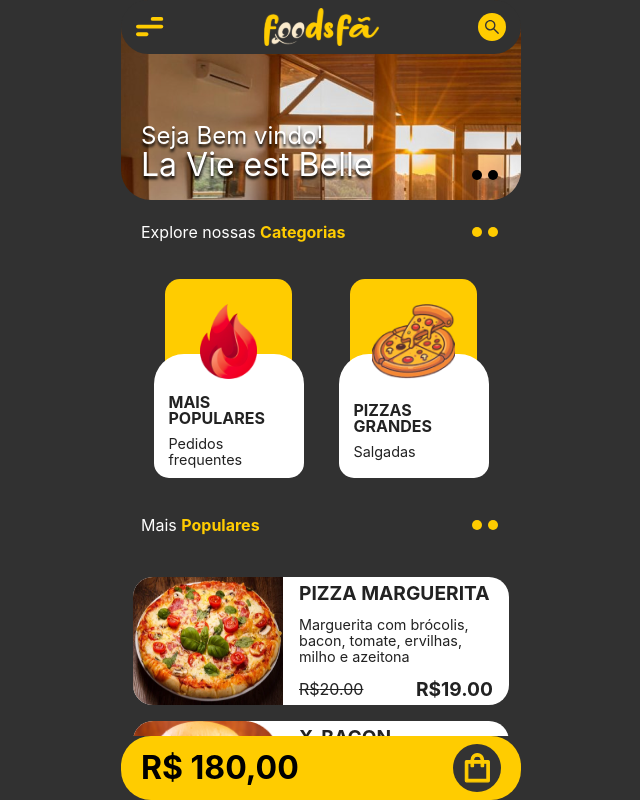
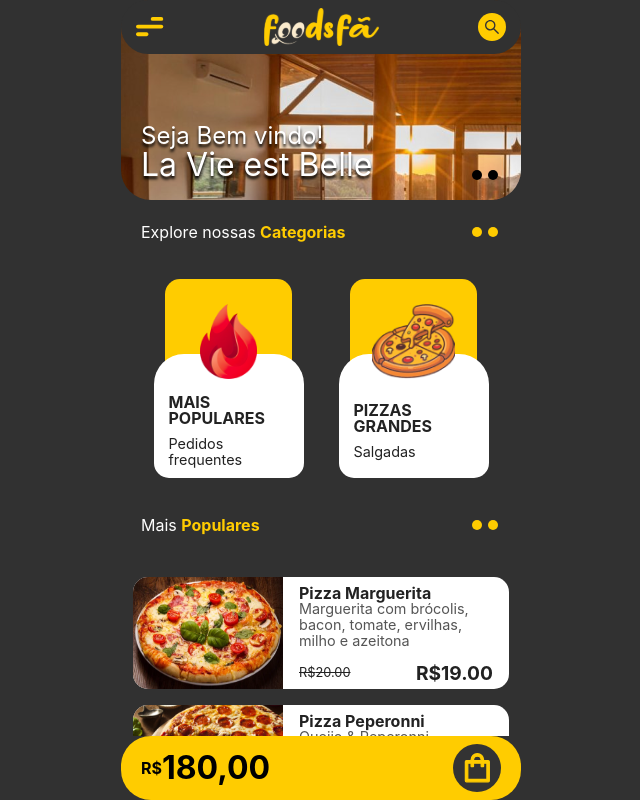
Before and after one commit to codethebasics/foodsfa, a Next.js app: page /spot/1/menu in a window 1280 px wide. Shown: the whole page, without its empty margins (319-959 px from the left). Built offline with nearby package versions, Linux system fonts and the light colour scheme.

Commit message:
set category id

```diff
--- a/components/category/CategoryCarousel.jsx
+++ b/components/category/CategoryCarousel.jsx
@@ -5,7 +5,7 @@ import { Image } from '@chakra-ui/react'
 import { Swiper, SwiperSlide } from 'swiper/react'
 import { FreeMode, Pagination } from 'swiper'
 
-export default function CategoryCarousel() {
+export default function CategoryCarousel({ setCategoryId }) {
   return (
     <Swiper
       freeMode={true}
@@ -14,7 +14,11 @@ export default function CategoryCarousel() {
       modules={[FreeMode, Pagination]}
     >
       {categories.map(category => (
-        <SwiperSlide key={category.id} className={styles.slider}>
+        <SwiperSlide
+          key={category.id}
+          className={styles.slider}
+          onClick={() => setCategoryId(category.id)}
+        >
           <div className={styles.product}>
             <div className={styles.top} />
             <Image
--- a/components/product/Product.jsx
+++ b/components/product/Product.jsx
@@ -13,27 +13,25 @@ export default function Product({
       lineHeight={'1rem'}
       color={'#222'}
       backgroundColor={'#fff'}
-      borderRadius={'20px'}
+      borderRadius={'15px'}
       my={2}
     >
       <Image
         src={imageSrc}
         alt={imageAlt}
         width={150}
-        borderRadius={'20px 0 0 20px'}
+        borderRadius={'15px 0 0 15px'}
       />
       <Flex direction={'column'} width={'100%'}>
-        <Box py={2} px={4}>
-          <Text
-            textTransform={'uppercase'}
-            fontWeight={'bold'}
-            fontSize={'1.2rem'}
-          >
+        <Box pt={2} px={4}>
+          <Text fontWeight={'bold'} fontSize={'1rem'}>
             {name}
           </Text>
         </Box>
-        <Box py={2} px={4}>
-          <Text fontSize={'0.9rem'}>{description}</Text>
+        <Box pb={2} px={4}>
+          <Text fontSize={'0.9rem'} color={'#555'}>
+            {description}
+          </Text>
         </Box>
         <Flex
           py={2}
@@ -42,7 +40,9 @@ export default function Product({
           alignItems={'center'}
           width={'100%'}
         >
-          <Text textDecoration={'line-through'}>R${price.toFixed(2)}</Text>
+          <Text textDecoration={'line-through'} fontSize={'0.8rem'}>
+            R${price.toFixed(2)}
+          </Text>
           <Text fontSize={'1.2rem'} fontWeight={'bold'}>
             R${pricePromo.toFixed(2)}
           </Text>
--- a/pages/spot/[id]/menu/index.jsx
+++ b/pages/spot/[id]/menu/index.jsx
@@ -16,6 +16,7 @@ import styles from '../Spot.module.scss'
 
 export default function Home() {
   const [showSidebarMenu, setShowSidebarMenu] = useState(false)
+  const [categoryId, setCategoryId] = useState(0)
   const router = useRouter()
 
   return (
@@ -132,7 +133,7 @@ export default function Home() {
               </Flex>
             </Flex>
             <Flex mx={5}>
-              <CategoryCarousel />
+              <CategoryCarousel setCategoryId={setCategoryId} />
             </Flex>
             <Flex p={5} alignItems={'center'} justifyContent={'space-between'}>
               <Flex>
@@ -158,7 +159,7 @@ export default function Home() {
                 />
               </Flex>
             </Flex>
-            <Products categoryId={1} />
+            <Products categoryId={categoryId} />
           </Flex>
         </div>
       </main>
@@ -168,9 +169,12 @@ export default function Home() {
         borderRadius={'30px'}
         justifyContent={'space-between'}
       >
-        <Text fontWeight={'bold'} fontSize={'2rem'}>
-          R$ 180,00
-        </Text>
+        <Flex alignItems={'center'}>
+          <Text fontWeight={'bold'}>R$</Text>
+          <Text fontWeight={'bold'} fontSize={'2rem'}>
+            180,00
+          </Text>
+        </Flex>
         <Image src={'/img/bag.svg'} alt={'Pedidos'} />
       </Footer>
     </div>
```
Also changed, not shown: pages/spot/[id]/index.jsx (+12 -3 lines).
